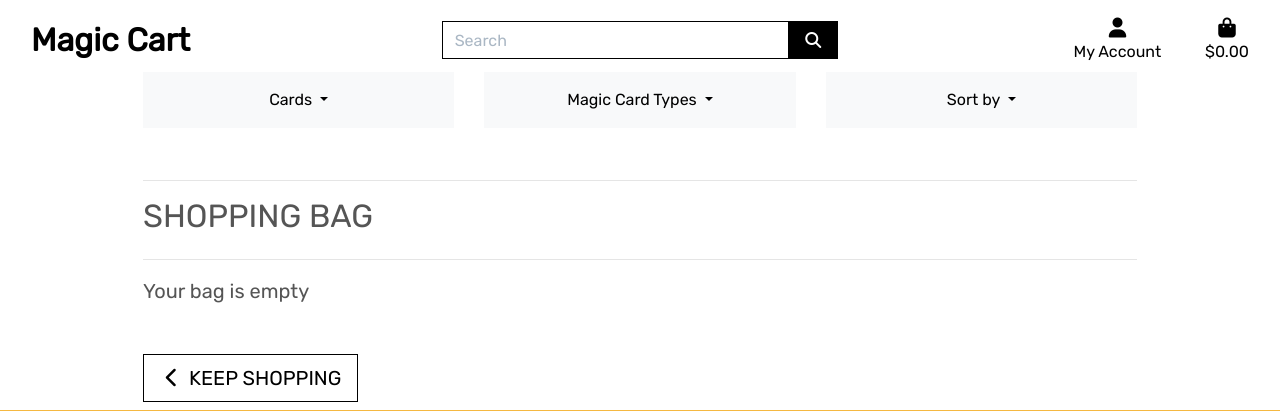
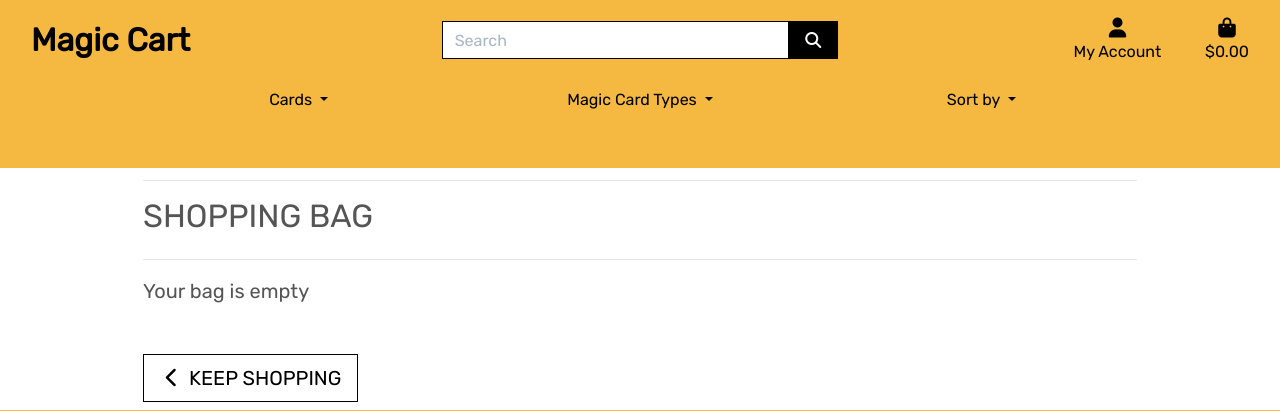
Before and after one commit to GitMulC/magiccart, a Django app: page /bag/ in a window 1280 px wide. Shown: the top 411 px of the page. Run offline with Django 3.2, Linux system fonts and the light colour scheme; parts of the project's set-up code (start-up, migrations or seed data) failed here and were passed over; some libraries are stand-ins or nearby versions; some web fonts are replaced.

Commit message:
Add orange background for top navbar

```diff
--- a/templates/base.html
+++ b/templates/base.html
@@ -38,7 +38,7 @@
   </head>
   <body>
     <header class="container-fluid fixed-top">
-      <div id="topnav" class="row bg-white pt-lg-2 d-none d-lg-flex">
+      <div id="topnav" class="row magic-cart-bg pt-lg-2 d-none d-lg-flex">
           <div class="col-12 col-lg-4 my-auto py-1 py-lg-0 text-center text-lg-left">
             <a href="{% url 'home' %}" class="nav-link main-logo-link">
               <h2 class="logo-front text-black my-0"><strong>Magic Cart</strong></h2>
@@ -98,12 +98,12 @@
           </div>
         </div>
 
-        <div class="row d-flex justify-content-center bg-white">
-          <div class="container">
+        <div class="row d-flex justify-content-center magic-cart-bg">
+          <div class="container magic-cart-bg">
             <div class="row">
               <div class="col-sm">
 
-                <nav class="navbar navbar-light bg-light d-flex justify-content-center mb-0">
+                <nav class="navbar navbar-light d-flex justify-content-center mb-0 magic-cart-bg">
                   <a href="" class="nav-link dropdown-toggle" id="navbarDropdownMenuLink" role="button" data-toggle="dropdown" aria-haspopup="true" aria-expanded="false">
                     Cards
                   </a>
@@ -117,7 +117,7 @@
               </div>
               <div class="col-sm">
                 <div class="dropdown-menu border-0" aria-labelledby="all-products-link"></div>
-                <nav class="navbar navbar-light bg-light d-flex justify-content-center mb-0">
+                <nav class="navbar navbar-light d-flex justify-content-center mb-0 magic-cart-bg">
                   <a href="" class="nav-link dropdown-toggle" id="navbarDropdownMenuLink" role="button" data-toggle="dropdown" aria-haspopup="true" aria-expanded="false">
                     Magic Card Types
                   </a>
@@ -133,7 +133,7 @@
                 </nav>
               </div>
               <div class="col-sm">
-                <nav class="navbar navbar-light bg-light d-flex justify-content-center mb-0">
+                <nav class="navbar navbar-light d-flex justify-content-center mb-0 magic-cart-bg">
                   <a href="" class="nav-link dropdown-toggle" id="navbarDropdownMenuLink" role="button" data-toggle="dropdown" aria-haspopup="true" aria-expanded="false">
                     Sort by
                   </a>
@@ -147,7 +147,7 @@
             </div>
             {% include 'includes/mobile-top-header.html' %}
 
-            <div class="row bg-white">
+            <div class="row magic-cart-bg">
               <nav class="navbar navbar-expand-lg navbar-light w-100">
                 <button class="navbar-toggler" type="button" data-toggle="collapse" data-target="#mobile-top-header" aria-controls="mobile-top-header" aria-expanded="false" aria-label="Toggle navigation">
                     <span class="navbar-toggler-icon"></span>
```
